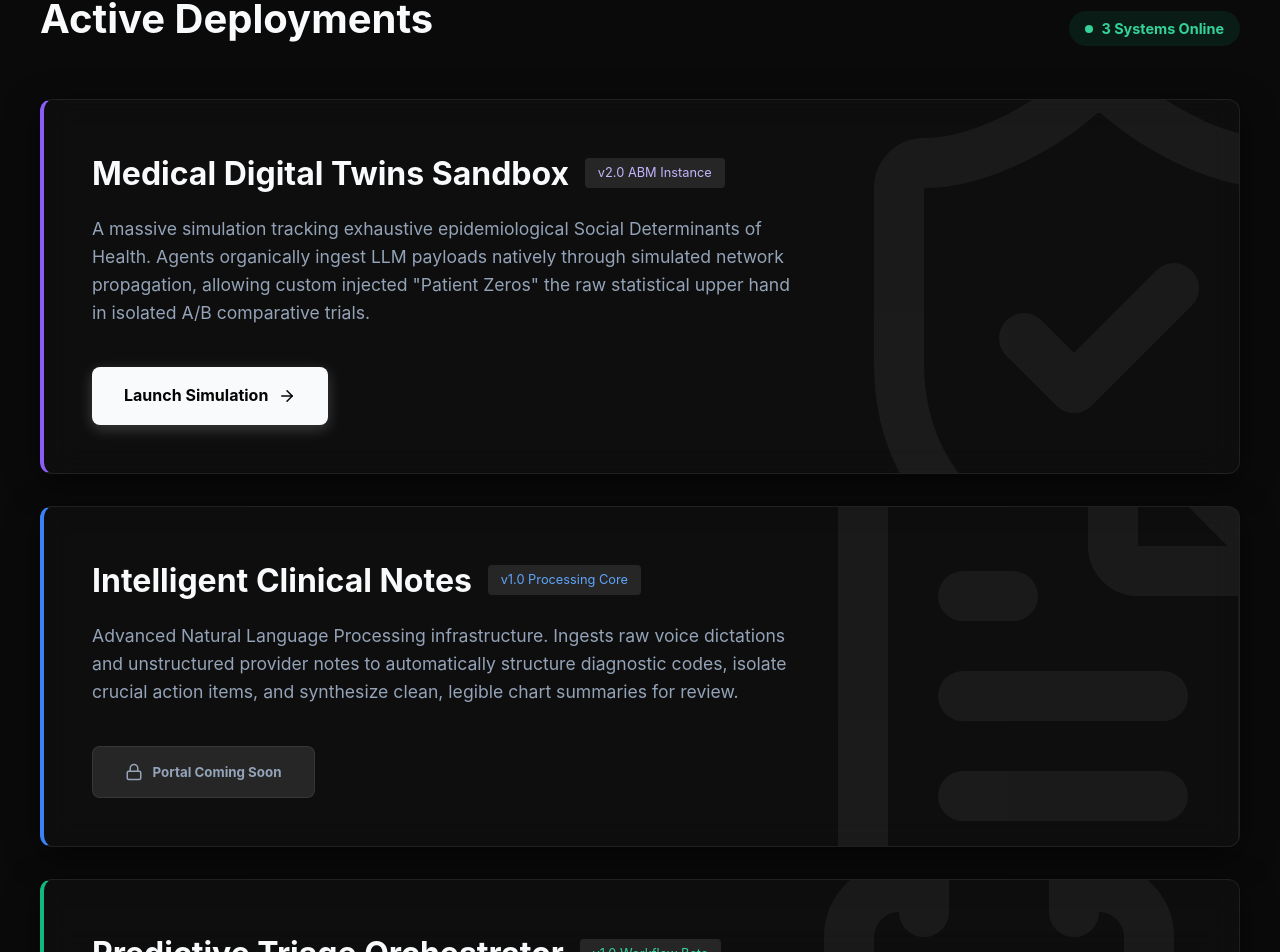
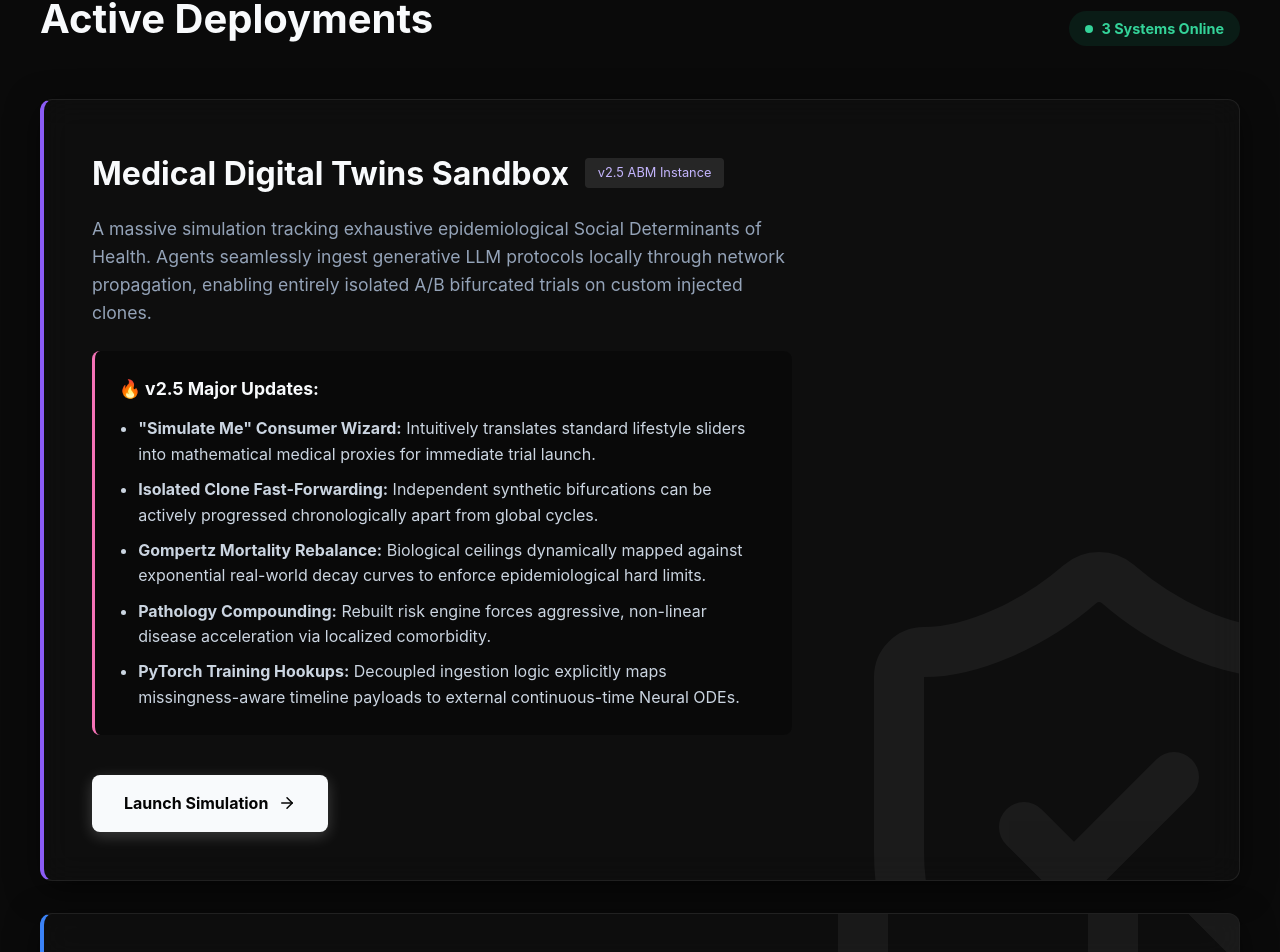
Before and after one commit to myungcwoo/clinical-ai-studio, a React (Vite) app: page / in a window 1280 px wide. Shown: the part 1499-2451 px from the top of the page. Built offline with nearby package versions, Linux system fonts and the light colour scheme.

Commit message:
feat: initialize Clinical AI Studio landing page with hero section and capability grid

```diff
--- a/src/App.tsx
+++ b/src/App.tsx
@@ -175,12 +175,23 @@ function App() {
               <div style={{ position: 'relative', zIndex: 10 }}>
                 <div style={{ display: 'flex', gap: '1rem', alignItems: 'center', marginBottom: '1rem' }}>
                   <h3 style={{ fontSize: '2rem', margin: 0 }}>Medical Digital Twins Sandbox</h3>
-                  <span style={{ padding: '0.3rem 0.8rem', background: 'rgba(255,255,255,0.1)', borderRadius: '4px', fontSize: '0.8rem', color: '#c4b5fd' }}>v2.0 ABM Instance</span>
+                  <span style={{ padding: '0.3rem 0.8rem', background: 'rgba(255,255,255,0.1)', borderRadius: '4px', fontSize: '0.8rem', color: '#c4b5fd' }}>v2.5 ABM Instance</span>
                 </div>
 
-                <p style={{ color: 'var(--text-muted)', fontSize: '1.1rem', maxWidth: '700px', marginBottom: '2.5rem' }}>
-                  A massive simulation tracking exhaustive epidemiological Social Determinants of Health. Agents organically ingest LLM payloads natively through simulated network propagation, allowing custom injected "Patient Zeros" the raw statistical upper hand in isolated A/B comparative trials.
+                <p style={{ color: 'var(--text-muted)', fontSize: '1.1rem', maxWidth: '700px', marginBottom: '1.5rem', lineHeight: 1.6 }}>
+                  A massive simulation tracking exhaustive epidemiological Social Determinants of Health. Agents seamlessly ingest generative LLM protocols locally through network propagation, enabling entirely isolated A/B bifurcated trials on custom injected clones.
                 </p>
+
+                <div style={{ background: 'rgba(0,0,0,0.3)', padding: '1.5rem', borderRadius: '8px', borderLeft: '3px solid #f472b6', marginBottom: '2.5rem', maxWidth: '700px' }}>
+                  <h4 style={{ color: '#f8fafc', margin: '0 0 0.8rem 0', fontSize: '1.1rem' }}>🔥 v2.5 Major Updates:</h4>
+                  <ul style={{ color: '#cbd5e1', fontSize: '1.0rem', margin: 0, paddingLeft: '1.2rem', lineHeight: 1.6, display: 'flex', flexDirection: 'column', gap: '0.6rem' }}>
+                    <li><strong>"Simulate Me" Consumer Wizard:</strong> Intuitively translates standard lifestyle sliders into mathematical medical proxies for immediate trial launch.</li>
+                    <li><strong>Isolated Clone Fast-Forwarding:</strong> Independent synthetic bifurcations can be actively progressed chronologically apart from global cycles.</li>
+                    <li><strong>Gompertz Mortality Rebalance:</strong> Biological ceilings dynamically mapped against exponential real-world decay curves to enforce epidemiological hard limits.</li>
+                    <li><strong>Pathology Compounding:</strong> Rebuilt risk engine forces aggressive, non-linear disease acceleration via localized comorbidity.</li>
+                    <li><strong>PyTorch Training Hookups:</strong> Decoupled ingestion logic explicitly maps missingness-aware timeline payloads to external continuous-time Neural ODEs.</li>
+                  </ul>
+                </div>
 
                 <div style={{ display: 'flex', gap: '1rem', flexWrap: 'wrap' }}>
                   <a
```
